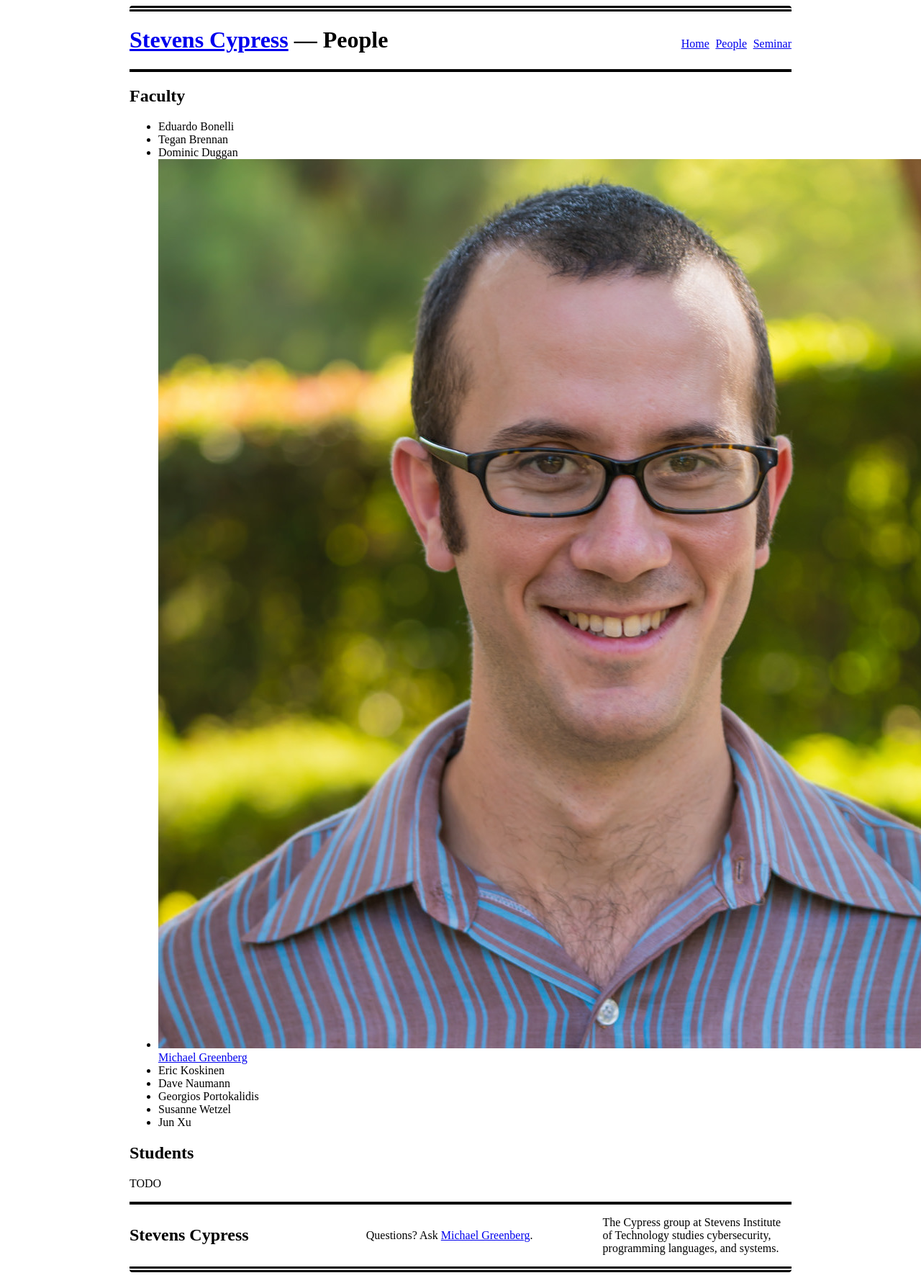
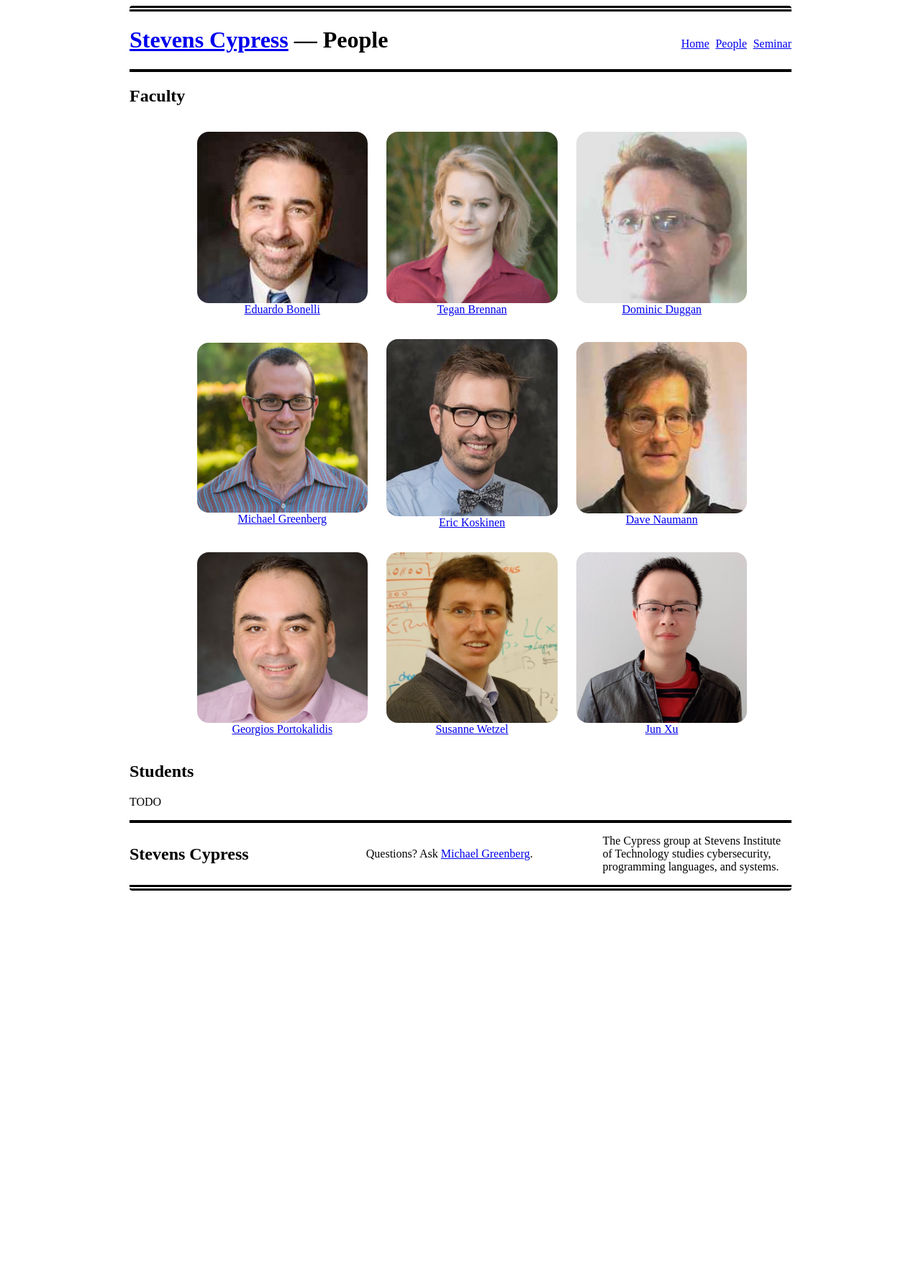
Before and after one commit to mgree/cypress, a Jekyll site: the page built from people.md, in a window 1280 px wide. Shown: the whole page at 72% size. Built offline with Jekyll 4.4.1, drawn with Linux system fonts in a browser that asks for light colours; after the commit the page ends 1245 px from its top, so only the background shows below that.

Commit message:
faculty headshots and links

```diff
--- /dev/null
+++ b/assets/people.css
@@ -0,0 +1,28 @@
+.content ul {
+    width: 86%;
+    display: grid;
+    grid-template-columns: 1fr 1fr 1fr;
+    align-items: center;
+
+    list-style: none;
+    margin: 0 auto;
+    padding-left: 0px;
+}
+
+.content ul li {
+    width: 100%;
+    text-align: center;
+    padding: 1rem;
+}
+
+.content ul li img {
+    margin: 0 auto;
+    width: 90%;
+    display: block;
+    border-radius: 1rem;
+    image-rendering: -webkit-optimize-contrast; /* wEb StAnDaRdS aRe OpeN lolsob */
+}
+
+.content ul li a {
+    display: block;
+}
--- a/people.md
+++ b/people.md
@@ -4,17 +4,19 @@ title: People
 permalink: /people/
 ---
 
+<link rel="stylesheet" href="{{ "/assets/people.css" | relative_url }}">
+
 ## Faculty
 
-- Eduardo Bonelli
-- Tegan Brennan
-- Dominic Duggan
+- [![Eduardo Bonelli]({{ "/assets/ebonelli.jpg" | relative_url }})Eduardo Bonelli](https://ebonelli.github.io/)
+- [![Tegan Brennan]({{ "/assets/tbrenna5.jpg" | relative_url }})Tegan Brennan](https://faculty.stevens.edu/tbrenna5)
+- [![Dominic Duggan]({{ "/assets/dduggan.jpg" | relative_url }})Dominic Duggan](https://www.cs.stevens.edu/~dduggan/)
 - [![Michael Greenberg]({{ "/assets/mgreenbe.jpg" | relative_url }}) Michael Greenberg](https://mgree.github.io)
-- Eric Koskinen
-- Dave Naumann
-- Georgios Portokalidis
-- Susanne Wetzel
-- Jun Xu
+- [![Eric Koskinen]({{ "/assets/ekoskine.jpg" | relative_url }})Eric Koskinen](https://www.cs.stevens.edu/~ejk/#/~ejk/)
+- [![Dave Naumann]({{ "/assets/dnaumann.jpg" | relative_url }})Dave Naumann](https://www.cs.stevens.edu/~naumann/)
+- [![Georgios Portokalidis]({{ "/assets/gportoka.jpg" | relative_url }})Georgios Portokalidis](https://www.portokalidis.net/)
+- [![Susanne Wetzel]({{ "/assets/swetzel.jpg" | relative_url }})Susanne Wetzel](https://www.cs.stevens.edu/~swetzel/)
+- [![Jun Xu]({{ "/assets/jxu69.jpg" | relative_url }})Jun Xu](https://sites.google.com/view/junxzm)
 
 ## Students
 
```
Also changed, not shown: assets/dduggan.jpg (added), assets/dnaumann.jpg (added), assets/ebonelli.jpg (added), assets/ekoskine.jpg (added), assets/gportoka.jpg (added), assets/jxu69.jpg (added), assets/main.css (line endings or trailing spaces), assets/mgreenbe.jpg, assets/swetzel.jpg (added), assets/tbrenna5.jpg (added).
